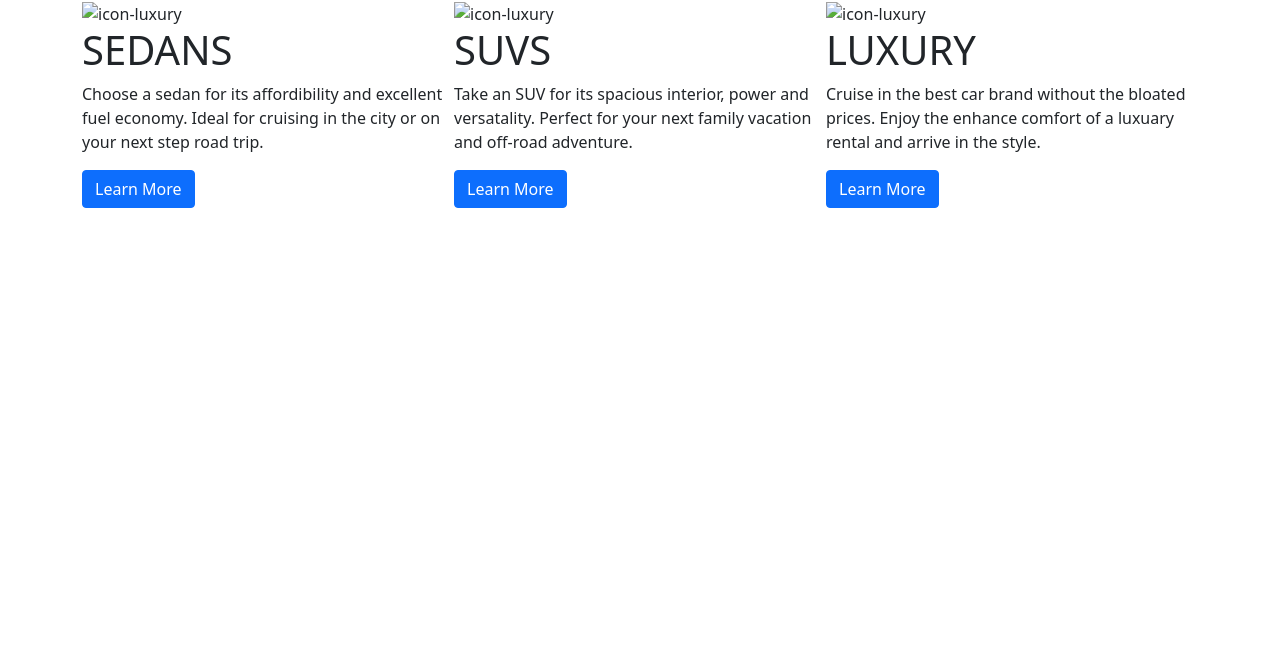
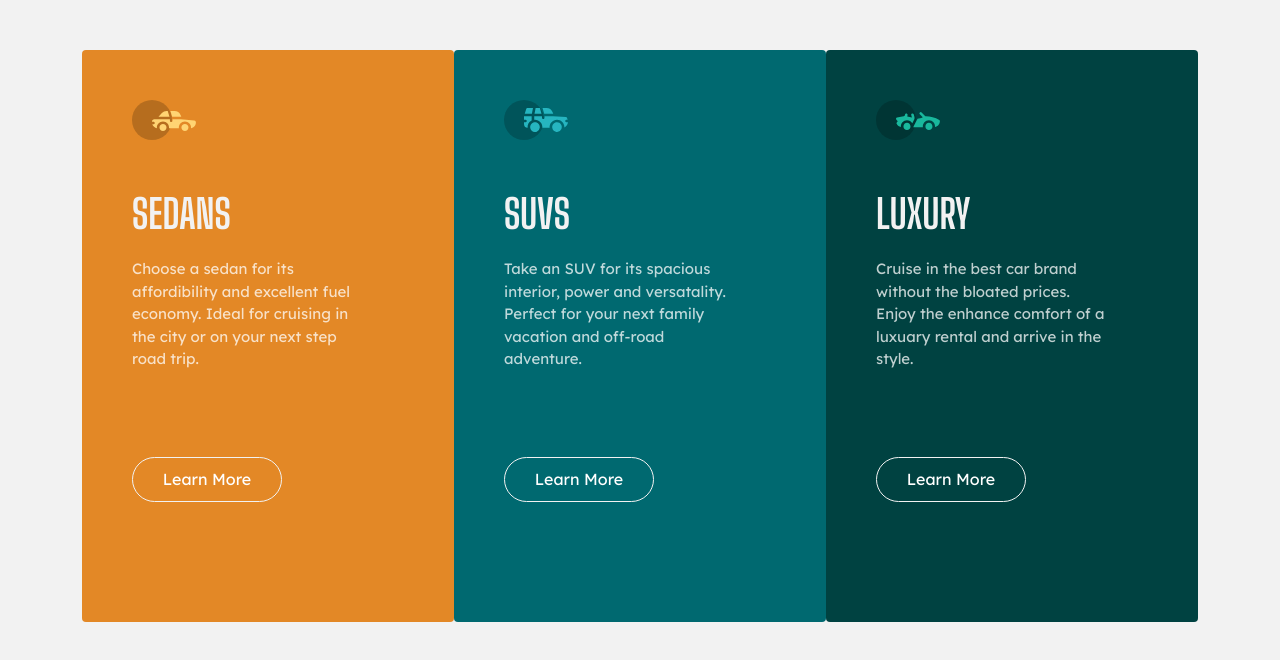
Before and after one commit to maheenriaz/Responsive-Grid-Sass, a website: page index.html in a window 1280 px wide. Drawn offline with nearby package versions, Linux system fonts and the light colour scheme; files that its build step writes are made by us from their sources; the site is published under a folder, as on GitHub Pages, so addresses that start at the root find nothing.

Commit message:
added some css

```diff
--- a/index.html
+++ b/index.html
@@ -16,9 +16,8 @@
   <!-- Feel free to remove these styles or customise in your own stylesheet 👍 -->
      <!-- Bootstrap cdn  -->
     <link href="https://cdn.jsdelivr.net/npm/bootstrap@5.0.2/dist/css/bootstrap.min.css" rel="stylesheet" integrity="sha384-EVSTQN3/azprG1Anm3QDgpJLIm9Nao0Yz1ztcQTwFspd3yD65VohhpuuCOmLASjC" crossorigin="anonymous">
-    <link rel="stylesheet" href="/assets/css/automative.css" class="style">
     <!-- css file  -->
-    <link rel="stylesheet" href="/src/css/index.css" class="href">
+    <link rel="stylesheet" href="./src/css/index.css" class="href">
 </head>
 <body>
  <div class="grid">
@@ -26,7 +25,7 @@
     <div class="row g-0" >
       <div class="col-12 col-sm-12 col-md-4 col-lg-4">
         <div class="content bg">
-          <img src="/src/images/icon-sedans.svg" class="img-fluid text-start" alt="icon-luxury">
+          <img src="./src/images/icon-sedans.svg" class="img-fluid text-start" alt="icon-luxury">
           <p class="h1">SEDANS</p>
           <p class="para">Choose a sedan for its affordibility and excellent fuel economy. Ideal for cruising in the city or on your next step road trip.</p>
           <button class="btn btn-primary">Learn More</button>
@@ -34,7 +33,7 @@
       </div>
       <div class="col-12 col-sm-12 col-md-4 col-lg-4">
         <div class="content bg-dark-cyan">
-          <img src="/src/images/icon-suvs.svg" class="img-fluid text-start" alt="icon-luxury">
+          <img src="./src/images/icon-suvs.svg" class="img-fluid text-start" alt="icon-luxury">
           <p class="h1">SUVS</p>
           <p class="para">Take an SUV for its spacious interior, power and versatality. Perfect for your next family vacation and off-road adventure.</p>
           <button class="btn btn-primary">Learn More</button>
@@ -42,7 +41,7 @@
       </div>
       <div class="col-12 col-sm-12 col-md-4 col-lg-4">
         <div class="content bg-very-dark-cyan">
-          <img src="/src/images/icon-luxury.svg" class="img-fluid text-start" alt="icon-luxury">
+          <img src="./src/images/icon-luxury.svg" class="img-fluid text-start" alt="icon-luxury">
           <p class="h1">LUXURY</p>
           <p class="para">Cruise in the best car brand without the bloated prices. Enjoy the enhance comfort of a luxuary rental and arrive in the style.</p>
           <button class="btn btn-primary">Learn More</button>
--- /dev/null
+++ b/package.json
@@ -0,0 +1,5 @@
+{
+  "dependencies": {
+    "gh-pages": "^3.2.3"
+  }
+}
```
Also changed, not shown: 1 other file.
